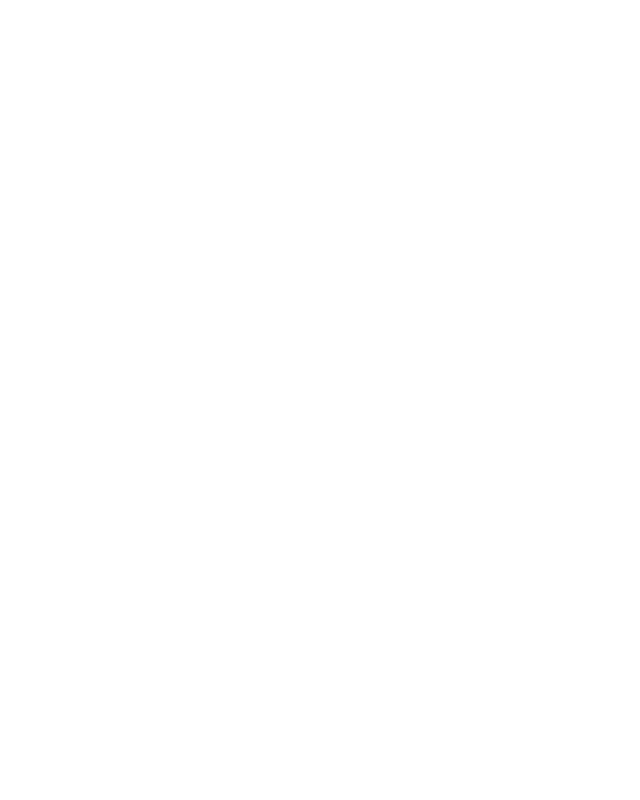
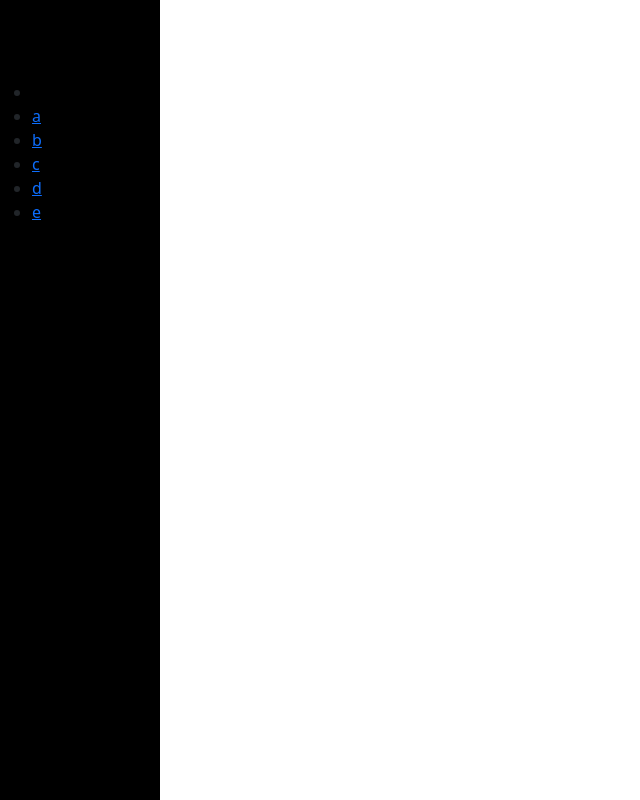
Before and after one commit to mitchel030/Magazijnwerkers, a PHP site: page / in a window 1280 px wide. Before the commit the part shown is empty. Shown: the whole page, without its empty margins (0-640 px from the left). Run offline with PHP 8.4, Linux system fonts and the light colour scheme.

Commit message:
Added HTML basic to sidemenu.php

```diff
--- a/basic-components/sidemenu.php
+++ b/basic-components/sidemenu.php
@@ -1,2 +1,10 @@
-<?php
-echo "Side Menu";
+<div class="side-menu">
+  <ul>
+    <li></li>
+    <li><a href="#">a</a></li>
+    <li><a href="#">b</a></li>
+    <li><a href="#">c</a></li>
+    <li><a href="#">d</a></li>
+    <li><a href="#">e</a></li>
+  </ul>
+</div>
--- /dev/null
+++ b/css/style.css
@@ -0,0 +1,10 @@
+/* Sidemenu CSS */
+div.side-menu {
+  background-color: black;
+  width: 20vh;
+  height: 100vh;
+}
+
+div.side-menu > ul li:first-child {
+  padding-top: 10vh;
+}
--- a/index.php
+++ b/index.php
@@ -0,0 +1,33 @@
+<!doctype html>
+<html lang="en">
+
+<head>
+  <!-- Required meta tags -->
+  <meta charset="utf-8">
+  <meta name="viewport" content="width=device-width, initial-scale=1">
+
+  <!-- Bootstrap CSS -->
+  <link href="https://cdn.jsdelivr.net/npm/bootstrap@5.1.3/dist/css/bootstrap.min.css" rel="stylesheet" integrity="sha384-1BmE4kWBq78iYhFldvKuhfTAU6auU8tT94WrHftjDbrCEXSU1oBoqyl2QvZ6jIW3" crossorigin="anonymous">
+  <link rel="stylesheet" href="./css/style.css">
+  <title>Magazijn - MBO Utrecht</title>
+</head>
+
+<body>
+  <?php
+  // Include side menu
+  include("./basic-components/sidemenu.php");
+
+  ?>
+  <!-- Optional JavaScript; choose one of the two! -->
+
+  <!-- Option 1: Bootstrap Bundle with Popper -->
+  <script src="https://cdn.jsdelivr.net/npm/bootstrap@5.1.3/dist/js/bootstrap.bundle.min.js" integrity="sha384-ka7Sk0Gln4gmtz2MlQnikT1wXgYsOg+OMhuP+IlRH9sENBO0LRn5q+8nbTov4+1p" crossorigin="anonymous"></script>
+
+  <!-- Option 2: Separate Popper and Bootstrap JS -->
+  <!--
+    <script src="https://cdn.jsdelivr.net/npm/@popperjs/core@2.10.2/dist/umd/popper.min.js" integrity="sha384-7+zCNj/IqJ95wo16oMtfsKbZ9ccEh31eOz1HGyDuCQ6wgnyJNSYdrPa03rtR1zdB" crossorigin="anonymous"></script>
+    <script src="https://cdn.jsdelivr.net/npm/bootstrap@5.1.3/dist/js/bootstrap.min.js" integrity="sha384-QJHtvGhmr9XOIpI6YVutG+2QOK9T+ZnN4kzFN1RtK3zEFEIsxhlmWl5/YESvpZ13" crossorigin="anonymous"></script>
+    -->
+</body>
+
+</html>
```
Also changed, not shown: basic-components/navbar.php (added).
